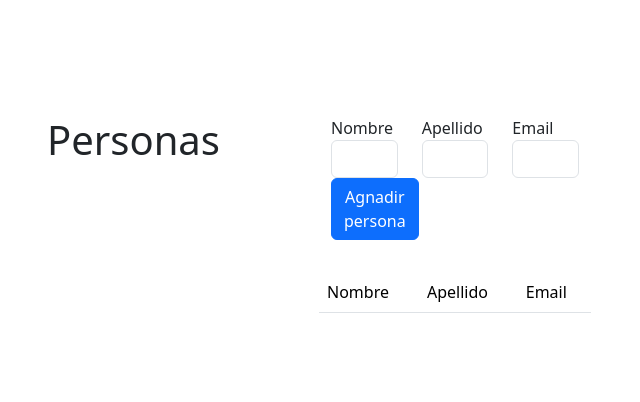
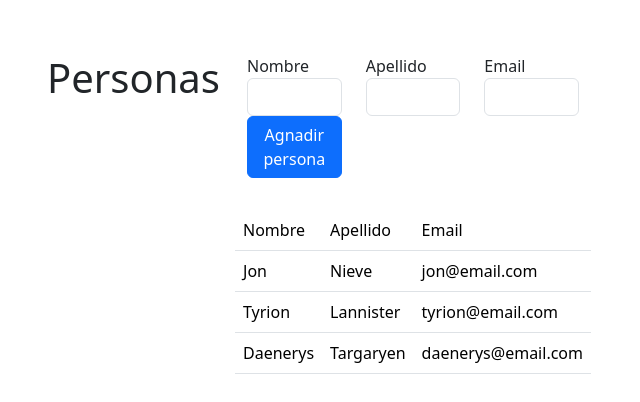
Before and after one commit to ankgale/PSI_2, a Vue app in the folder tutorial-vue/: page / in a window 1280 px wide. Shown: the part 178-580 px from the top of the page, without its empty margins (17-657 px from the left). Built offline with nearby package versions, Linux system fonts and the light colour scheme.

Commit message:
edición para que se vea la figura 3

```diff
--- a/tutorial-vue/src/components/FormularioPersona.vue
+++ b/tutorial-vue/src/components/FormularioPersona.vue
@@ -11,21 +11,21 @@
                         <div class="form-group">
                             <!-- Etiqueta y campo de entrada para el nombre -->
                             <label>Nombre</label>
-                            <input type="text" class="form-control" />
+                           <input v-model="persona.nombre" type="text" class="form-control" />
                         </div>
                     </div>
                     <div class="col-md-4">
                         <div class="form-group">
                             <!-- Etiqueta y campo de entrada para el apellido -->
                             <label>Apellido</label>
-                            <input type="text" class="form-control" />
+                            <input v-model="persona.apellido" type="text" class="form-control" />
                         </div>
                     </div>
                     <div class="col-md-4">
                         <div class="form-group">
                             <!-- Etiqueta y campo de entrada para el correo electronico -->
                             <label>Email</label>
-                            <input type="email" class="form-control" />
+                            <input v-model="persona.email" type="email" class="form-control" />
                         </div>
                     </div>
                 </div>
--- a/tutorial-vue/src/components/TablaPersonas.vue
+++ b/tutorial-vue/src/components/TablaPersonas.vue
@@ -11,7 +11,7 @@
             </thead>
 
         <tbody>
-            <tr v-for="persona in ppersonas" :key="persona_id">
+            <tr v-for="persona in personas" :key="persona.id">
                 <td>
                   {{ persona.nombre }}
                 </td>
@@ -26,7 +26,10 @@
 
 
 <script setup>
-    defineOptions({name: 'tabla-personas',})
+    defineOptions({name: 'tabla-personas',});
+    const props = defineProps({
+        personas: {type: Array, default: []},
+});
 </script>
 
 <style scoped>
```
